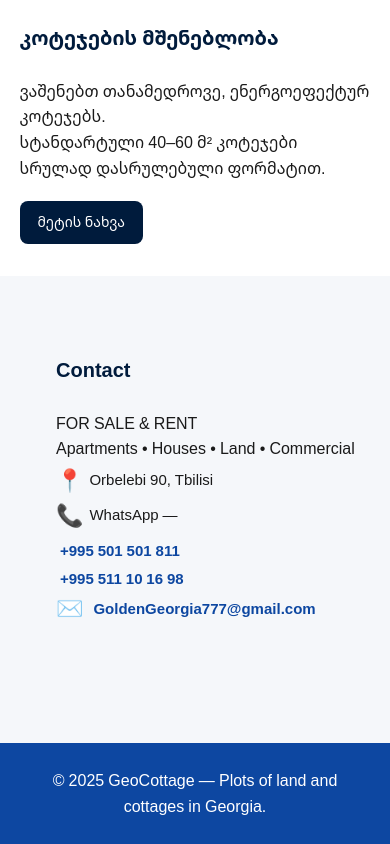
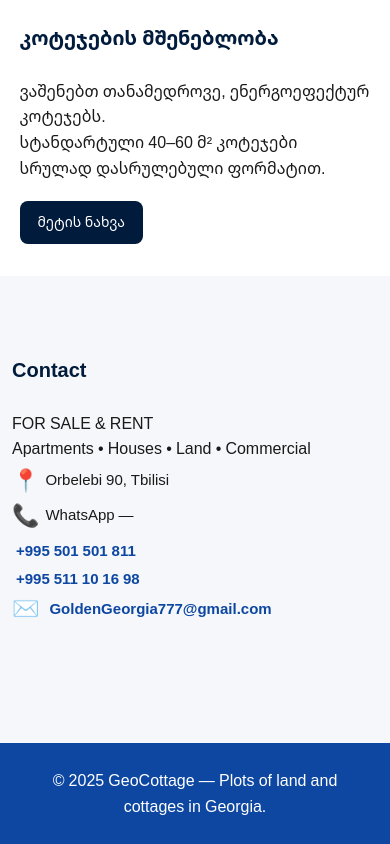
Before and after one commit to lewisgeorgian21-byte/geocottage, a plain HTML site: page index.html in a window 390 px wide. Shown: the part 1212-2056 px from the top of the page. Drawn offline with Linux system fonts and the light colour scheme.

Commit message:
Update style.css

```diff
--- a/style.css
+++ b/style.css
@@ -590,3 +590,15 @@ footer {
         font-size: 15px;
     }
 }
+
+/* MOBILE — contact box should touch the left side */
+@media (max-width: 768px) {
+    .contact-box {
+        margin-left: 0 !important;
+        margin-right: 0 !important;
+        padding-left: 12px;   /* optional — რომ ტექსტი არ მიედოს კიდეს */
+        padding-right: 12px;
+        box-shadow: none;     /* optional, თუ გინდა გათანაბრება სხვა ბლოკებთან */
+        background: transparent; /* optional */
+    }
+}
```
